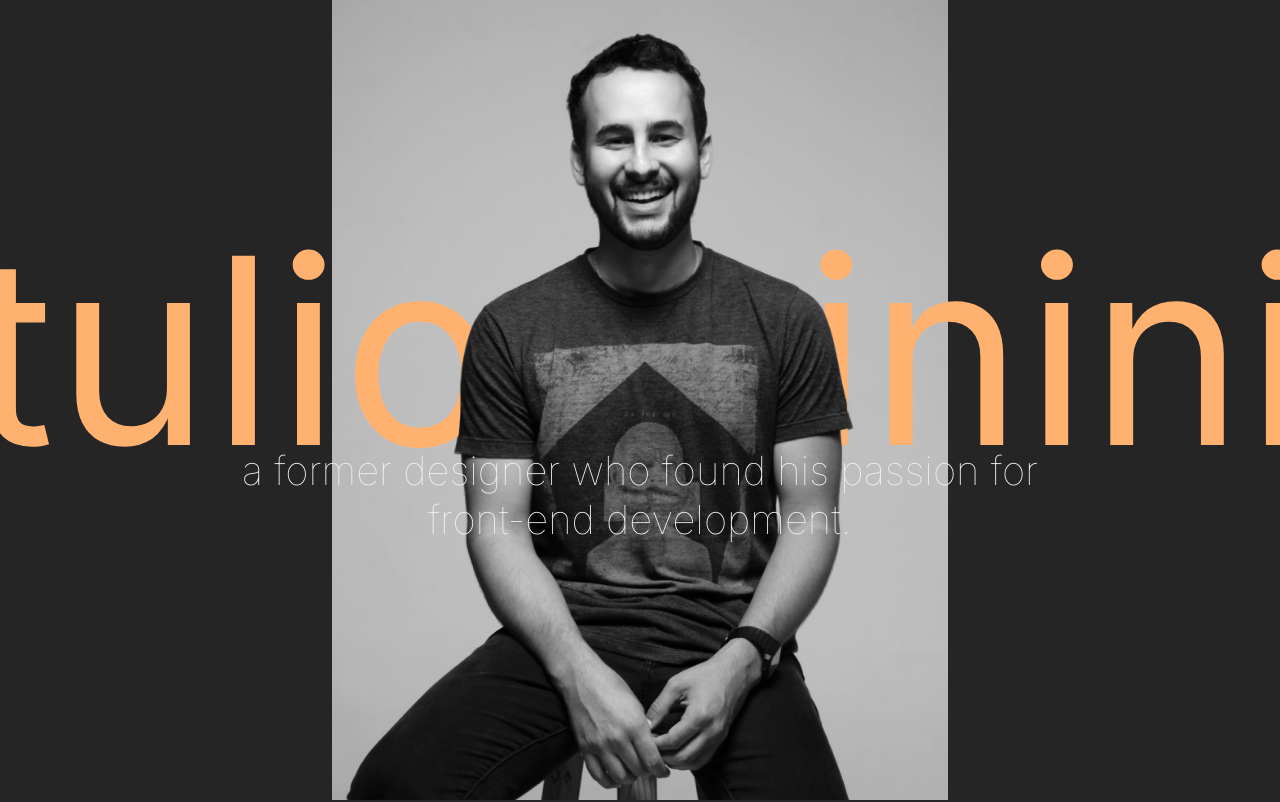
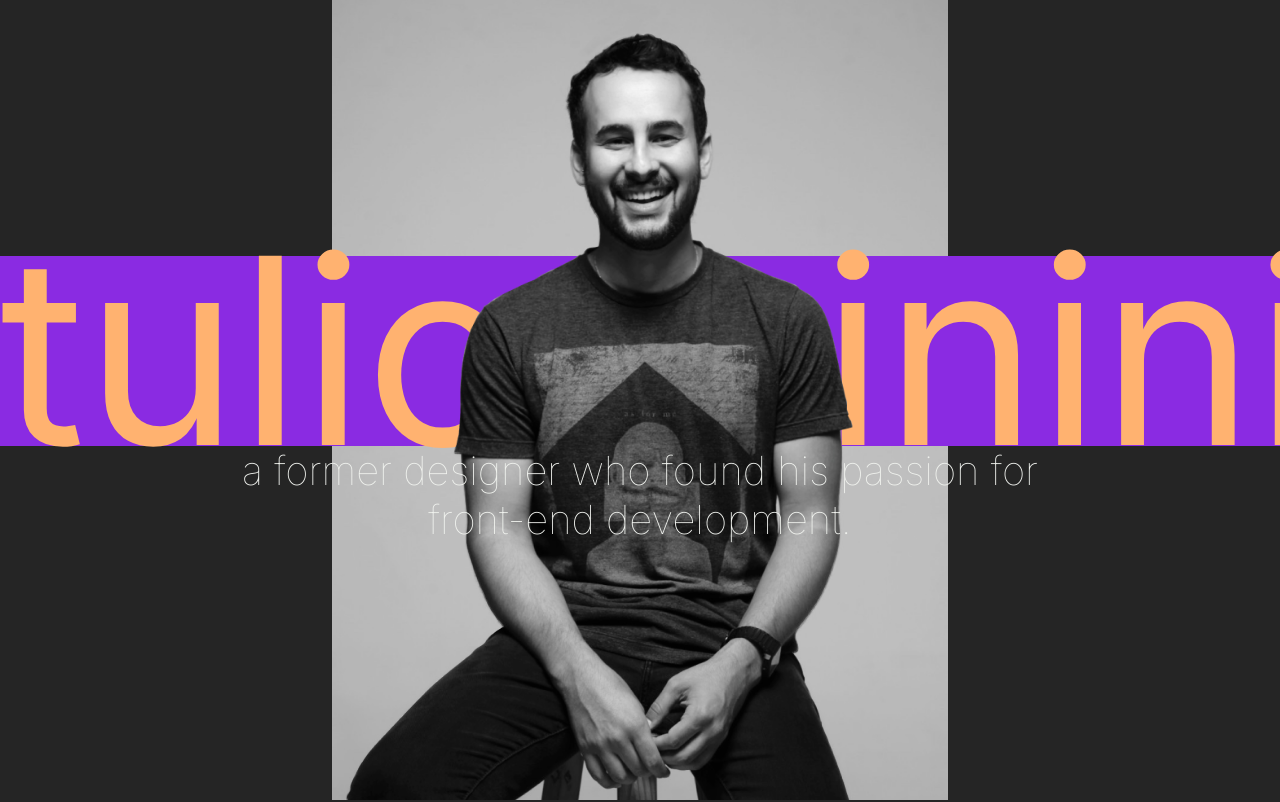
Before and after one commit to t-minini/my-website-v3, a React (Create React App) app: page / in a window 1280 px wide. Shown: the top 802 px of the page. Built offline with nearby package versions, Linux system fonts and the light colour scheme; a web font is replaced by a local one.

Commit message:
updating hero

```diff
--- a/src/components/hero/Hero.module.css
+++ b/src/components/hero/Hero.module.css
@@ -16,7 +16,8 @@
 }
 
 .hero__text h1 {
-  min-width: 100%;
+  background-color:blue;
+  width: 100%;
   /* font-size: 35rem; */
   /* letter-spacing: 1rem; */
   color: var(--orange);
@@ -59,12 +60,12 @@
     background-color: red;
     font-size: 7.1rem;
     /* letter-spacing: 0.3rem; */
-    line-height: 5rem;
+    line-height: 5.3rem;
     /* margin-left: 4%; */
   }
 
   .hero__text p {
-    font-size: 1.4rem;
+    font-size: 1.5rem;
   }
 
   .img__back {
@@ -86,7 +87,7 @@
   }
 
   .hero__text p {
-    font-size: 1.5rem;
+    font-size: 1.6rem;
   }
 }
 
@@ -94,9 +95,9 @@
 @media only screen and (min-width: 665px) and (orientation: landscape) {
   .hero__text h1 {
     /* background-color:blueviolet; */
-    font-size: 15rem;
+    font-size: 12rem;
     /* letter-spacing: 0.5rem; */
-    line-height: 12rem;
+    line-height: 9rem;
     /* padding: 3rem; */
     /* margin-bottom: 1rem; */
     /* margin-left: 3%; */
@@ -118,11 +119,11 @@
 /* TABLETS PORTRAIT */
 @media only screen and (min-width: 767px) and (orientation: portrait) {
   .hero__text h1 {
-    /* background-color: yellowgreen; */
-    font-size: 16rem;
-    letter-spacing: 0.5rem;
+    background-color: yellowgreen;
+    font-size: 13rem;
+    /* letter-spacing: 0.5rem; */
     line-height: 11rem;
-    margin-left: 3%;
+    /* margin-left: 3%; */
   }
 
   .hero__text p {
@@ -141,9 +142,9 @@
 /* TABLETS LANDSCAPE */
 @media only screen and (min-width: 1023px) and (orientation: landscape) {
   .hero__text h1 {
-    /* background-color: brown; */
-    font-size: 22rem;
-    letter-spacing: 0.5rem;
+    background-color: brown;
+    font-size: 18rem;
+    /* letter-spacing: 0.5rem; */
     line-height: 16rem;
   }
 
@@ -155,9 +156,9 @@
 /* SMALL SCREENS, LAPTOPS PORTRAIT */
 @media only screen and (min-width: 769px) and (orientation: portrait) {
   .hero__text h1 {
-    /* background-color: yellow; */
+    background-color: yellow;
     font-size: 19rem;
-    letter-spacing: 0;
+    /* letter-spacing: 0; */
     line-height: 12rem;
   }
 
@@ -177,9 +178,9 @@
 /* SMALL SCREENS, LAPTOPS LANDSCAPE */
 @media only screen and (min-width: 1179px) and (orientation: landscape) {
   .hero__text h1 {
-    /* background-color: blueviolet; */
+    background-color: blueviolet;
     font-size: 26rem;
-    letter-spacing: 0.2rem;
+    /* letter-spacing: 0.2rem; */
     line-height: 19rem;
   }
 
@@ -191,7 +192,7 @@
 /* DESKTOPS, LARGE SCREENS PORTRAIT */
 @media only screen and (min-width: 1023px) and (orientation: portrait) {
   .hero__text h1 {
-    /* background-color: cadetblue; */
+    background-color: cadetblue;
     font-size: 24rem;
     line-height: 16rem;
   }
@@ -212,7 +213,7 @@
 /* DESKTOPS, LARGE SCREENS LANDSCAPE */
 @media only screen and (min-width: 1365px) and (orientation: landscape) {
   .hero__text h1 {
-    /* background-color: darkolivegreen; */
+    background-color: darkolivegreen;
     font-size: 31rem;
     line-height: 19rem;
   }
@@ -225,9 +226,9 @@
 /* EXTRA LARGE SCREENS, TV PORTRAIT */
 @media only screen and (min-width: 1520px) and (orientation: landscape) {
   .hero__text h1 {
-    /* background-color: beige; */
+    background-color: beige;
     font-size: 38rem;
-    letter-spacing: 0.5rem;
+    /* letter-spacing: 0.5rem; */
     line-height: 28rem;
   }
 
```
